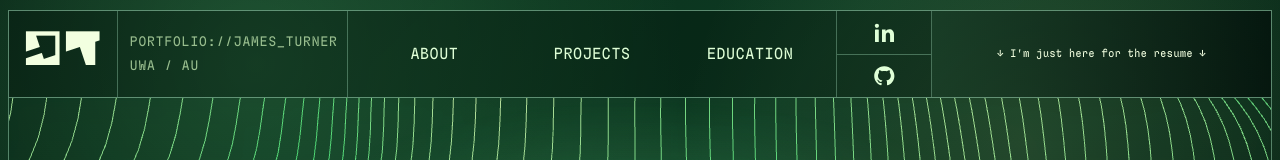
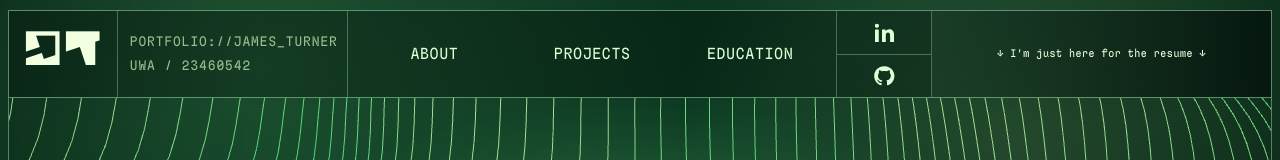
Before and after one commit to 23460542/portfolio, a React (Vite) app: page / in a window 1280 px wide. Shown: the top 160 px of the page. Built offline with nearby package versions, Linux system fonts and the light colour scheme.

Commit message:
added student number

```diff
--- a/src/App.tsx
+++ b/src/App.tsx
@@ -955,7 +955,7 @@ function App() {
 
           <div className="hero-status">
             <span className="hero-underline">PORTFOLIO://JAMES_TURNER</span>
-            <span className="hero-underline">UWA / AU</span>
+            <span className="hero-underline">UWA / 23460542</span>
           </div>
 
           <nav className="hero-nav" aria-label="Portfolio sections">
```
